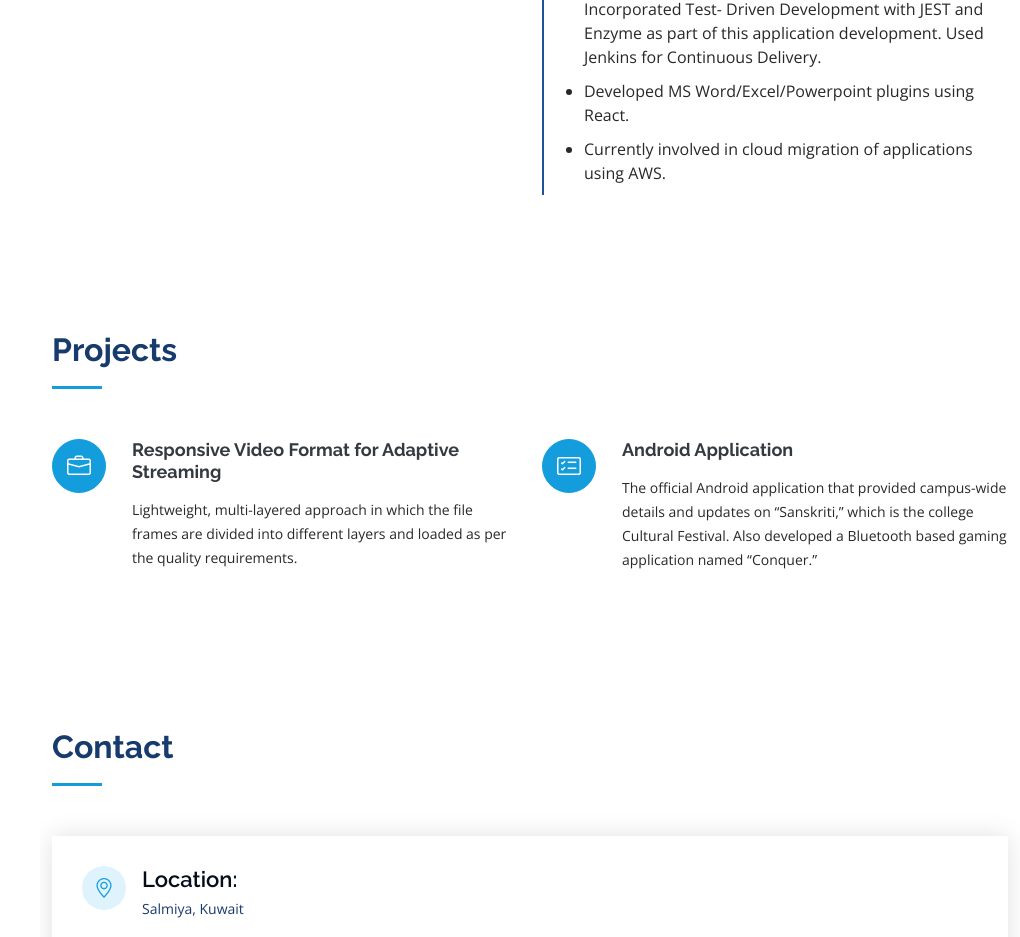
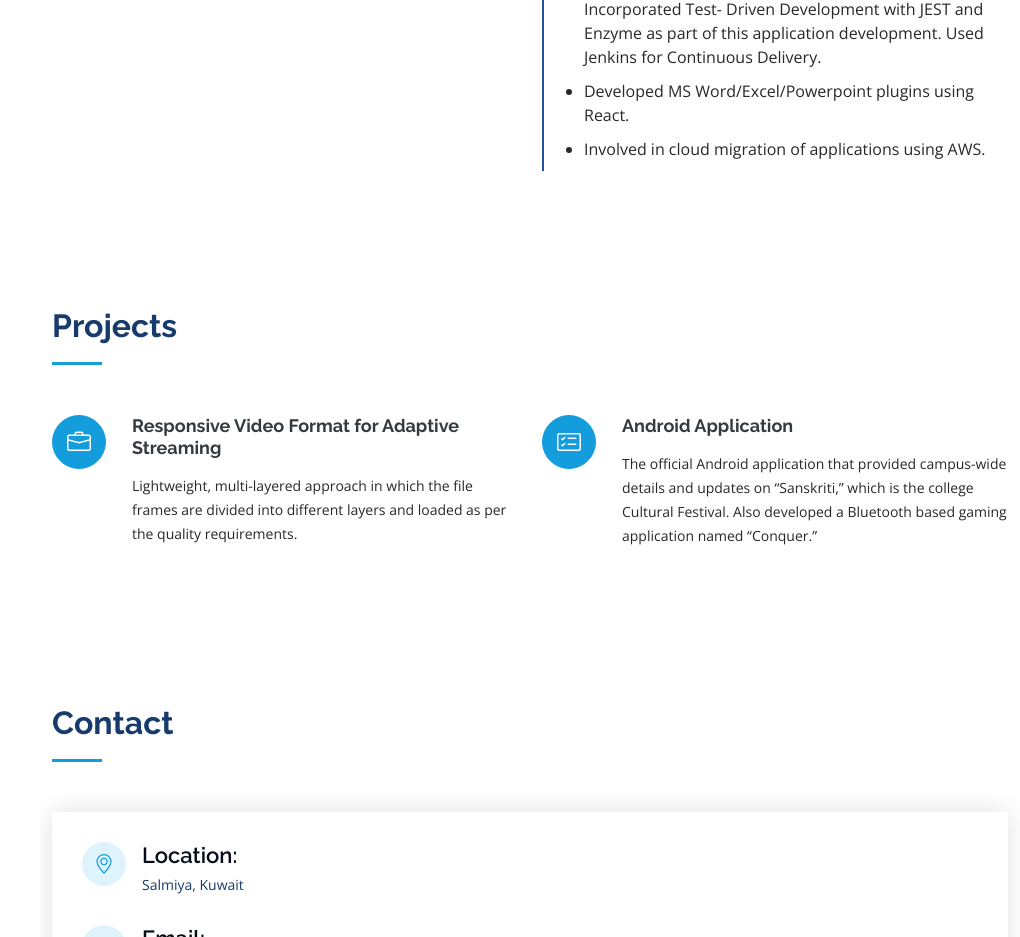
Before and after one commit to sarath-sasikumar/sarath-sasikumar.github.io, a plain HTML site: page index.html in a window 1280 px wide. Shown: the part 3891-4828 px from the top of the page, without its empty margins (260-1280 px from the left). Drawn offline with nearby package versions, Linux system fonts and the light colour scheme.

Commit message:
Update index.html
Updating past experience

```diff
--- a/index.html
+++ b/index.html
@@ -418,7 +418,7 @@
                                     Developed MS Word/Excel/Powerpoint plugins using React.
                                 </li>
                                 <li>
-                                    Currently involved in cloud migration of applications using AWS.
+                                    Involved in cloud migration of applications using AWS.
                                 </li>
                             </ul>
                         </div>
```
